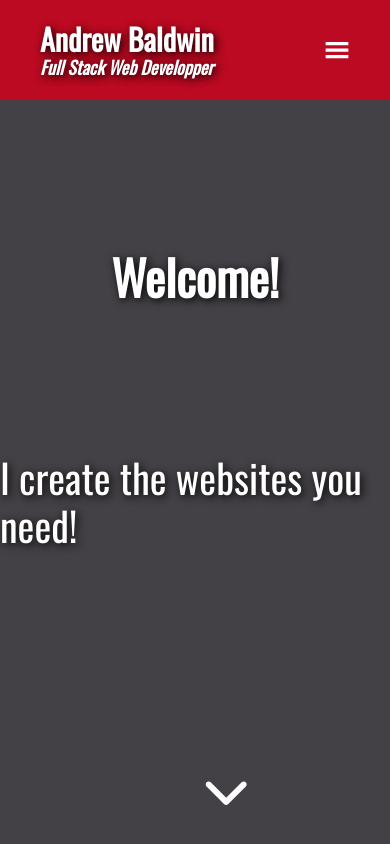
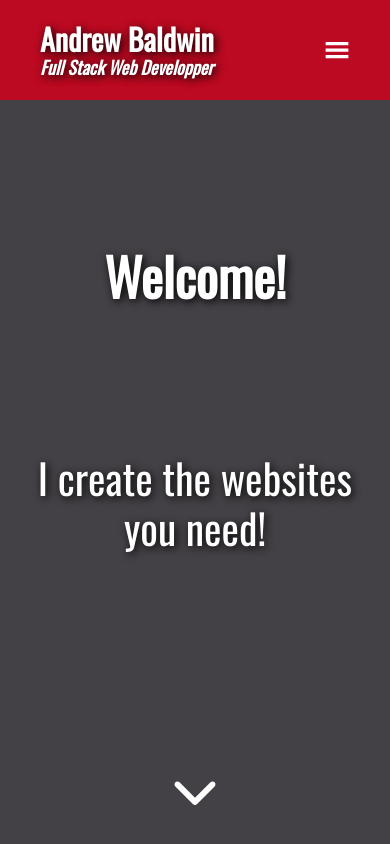
Before and after one commit to andrewbaldwin44/Personal_Page, a React (Create React App) app: page / in a window 390 px wide. Shown: the top 844 px of the page. Built offline with nearby package versions, Linux system fonts and the light colour scheme; a web font is replaced by a local one.

Commit message:
Add mobile styling to welcome section

```diff
--- a/src/components/Welcome.js
+++ b/src/components/Welcome.js
@@ -25,28 +25,19 @@ const WelcomeSection = styled.section`
   flex-direction: column;
   justify-content: space-evenly;
   align-items: center;
+  padding: 0 20px;
+  text-align: center;
 
   h2 {
-    font-size: 3rem;
+    font-size: 2em;
     animation-name: welcomeFadeIn;
     animation-duration: 4s;
   }
 
   p {
-    font-size: 2.5rem;
+    font-size: 1.6em;
     animation-name: introFadeIn;
     animation-duration: 4s;
-  }
-
-  .fa-chevron-down {
-    position: absolute;
-    font-size: 3.5rem;
-    bottom: 20px;
-    cursor: pointer;
-
-  }
-  .fa-chevron-down:hover {
-
   }
 
   @keyframes welcomeFadeIn {
@@ -70,13 +61,15 @@ const ChevronDown = styled(IoIosArrowDown)`
   position: absolute;
   font-size: 2.4em;
   bottom: 20px;
+  left: 50%;
+  transform: translateX(-50%);
   animation-name: buttonFadeIn;
   animation-duration: 4s;
   transition: 1.2s;
   cursor: pointer;
 
   &:hover {
-    transform: scale(1.04);
+    transform: scale(1.04) translateX(-50%);
   }
 `;
 
```
